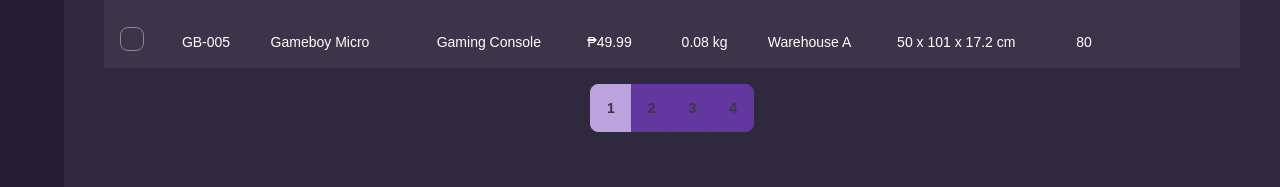
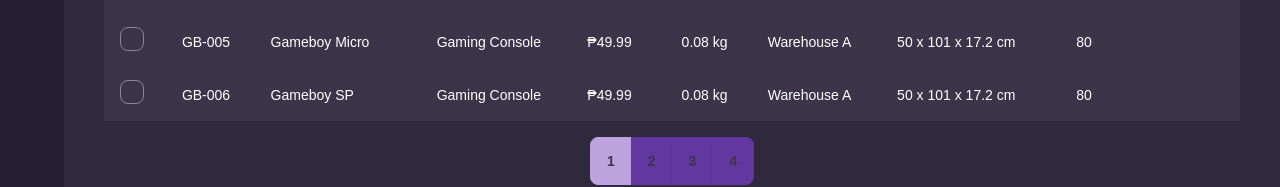
Before and after one commit to PolySpade/InventoTrack, a React (Vite) app in the folder frontend/: page /inventory in a window 1280 px wide. Shown: the part 385-572 px from the top of the page. Built offline with nearby package versions, Linux system fonts and the light colour scheme; some icons are missing.

Commit message:
Order Form

```diff
--- a/frontend/src/components/forms/AddOrderForm.jsx
+++ b/frontend/src/components/forms/AddOrderForm.jsx
@@ -8,6 +8,9 @@
   const [searchTerm, setSearchTerm] = useState("");
   const [additembox, setAdditembox] = useState(false);
   const [checkedItems, setCheckedItems] = useState([]);
+
+  const [fees, setFees] = useState(0);
+  const [totalPrice, setTotalPrice] = useState(0);
 
   const handleSearchChange = (event) => {
     setSearchTerm(event.target.value);
@@ -44,6 +47,15 @@
 
   const isChecked = (sku) => checkedItems.includes(sku);
 
+  const getTotalPrice = () => {
+    let total = 0;
+    checkedProducts.forEach((item) => {
+      const quantity = document.getElementById(`${item.sku}-quantity`).value;
+      const price = document.getElementById(`${item.sku}-price`).value;
+      total += quantity * price;
+    });
+    setTotalPrice(total - fees);
+  };
 
   //console.log(checkedProducts.map((item) => `${document.getElementById(`${item.sku}-price`).value}`));
 
@@ -174,10 +186,14 @@
         <hr className="mx-4 bg-white w-px h-full"></hr>
         <div className="relative flex flex-col w-fit">
           Items Ordered
-          <button className="btn text-gray-200" type="button" onClick={handleAddItem}>
+          <button
+            className="btn text-gray-200"
+            type="button"
+            onClick={handleAddItem}
+          >
             Add Item
           </button>
-          <div className="absolute z-20 w-full ">
+          <div className="absolute block z-20 w-full ">
             <div
               className={` bg-base-200 z-20 shadow-lg opacity-95 p-3 rounded-lg overflow-y-auto max-h-96 ${
                 additembox ? "" : "hidden"
@@ -238,12 +254,12 @@
                     total base from item quantity * price
                     , total can be modified show fees
                  */}
-            <table>
-              <div className="overflow-x-auto">
-                <table className="table w-96">
+
+              <div className="table-wrp block overflow-y-auto max-h-96">
+                <table className="table max-w-96">
                   {/* head */}
-                  <thead className="text-white">
-                    <tr>
+                  <thead className=" bg-neutral sticky top-0 text-white">
+                    <tr className=" ">
                       <th>SKU</th>
                       <th>Product Name</th>
                       <th className="w-12">Quantity</th>
@@ -258,7 +274,7 @@
                       </th>
                     </tr>
                   </thead>
-                  <tbody>
+                  <tbody className=" max-h-96 overflow-x-hidden overflow-y-auto">
                     {/* row 1 */}
                     {checkedProducts.map((item, index) => (
                       <TableContents
@@ -271,17 +287,23 @@
                   </tbody>
                 </table>
               </div>
-            </table>
+
           </div>
-
           <div className="absolute bottom-0 z-10 w-full flex flex-col items-end">
-              <div>
-                Total Price: 0
-              </div>
-              <div className="mt-3">
-                Other Fees:
-                <input type="text" id="fees" placeholder="" className="input w-16 px-2"/>
-              </div>
+            <div>
+              <button className="btn btn-success mb-4">Confirm</button>
+            </div>
+            <div>Total Price: {totalPrice}</div>
+            <div className="mt-3">
+              Other Fees:
+              <input
+                type="text"
+                id="fees"
+                placeholder=""
+                onChange={(e) => setFees(e.target.value)}
+                className="input w-16 px-2"
+              />
+            </div>
           </div>
         </div>
       </form>
--- a/frontend/src/constants/index.js
+++ b/frontend/src/constants/index.js
@@ -294,5 +294,17 @@
       width: 101,
       height: 17.2,
       quantity: 80
-  }
+  },
+  {
+    sku: 'GB-006',
+    name: 'Gameboy SP',
+    category_id: 6,
+    cost: 49.99,
+    weight: 0.08,
+    warehouse_id: 1,
+    length: 50,
+    width: 101,
+    height: 17.2,
+    quantity: 80
+}
 ];
```
